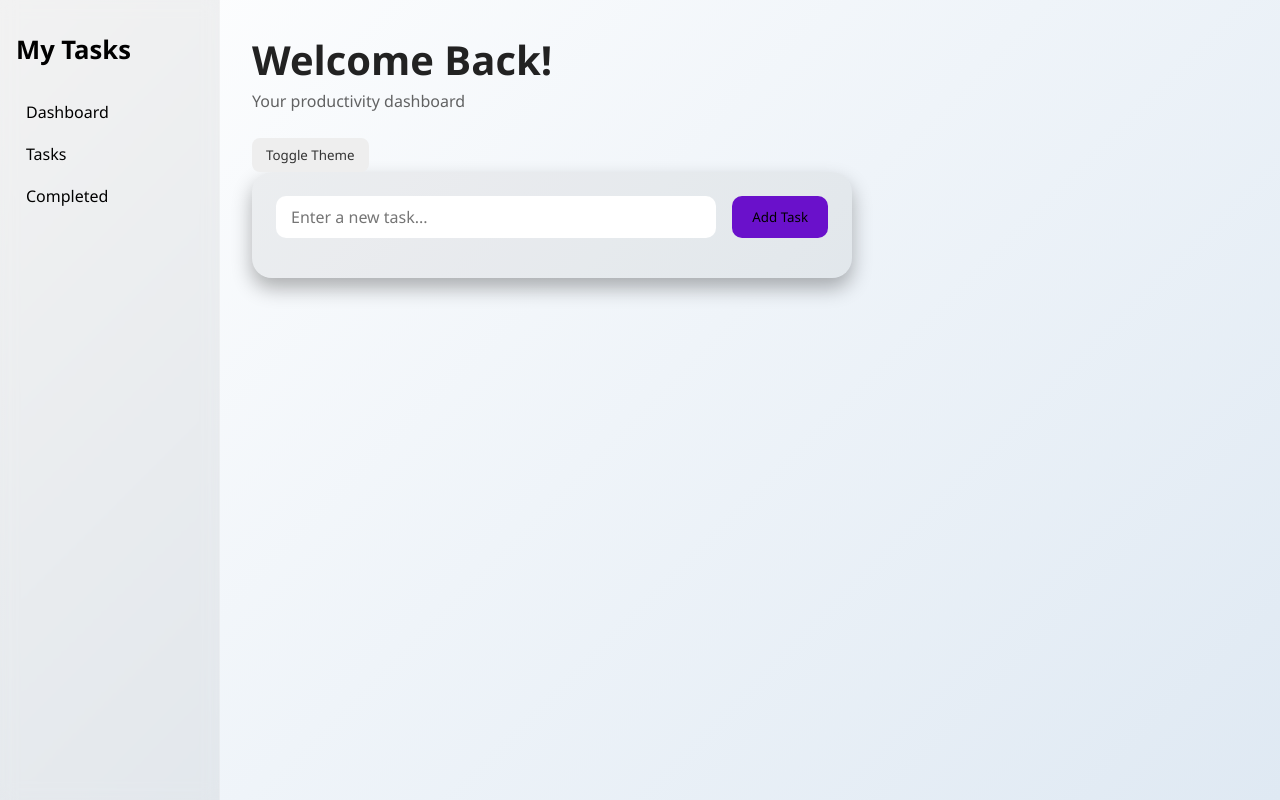
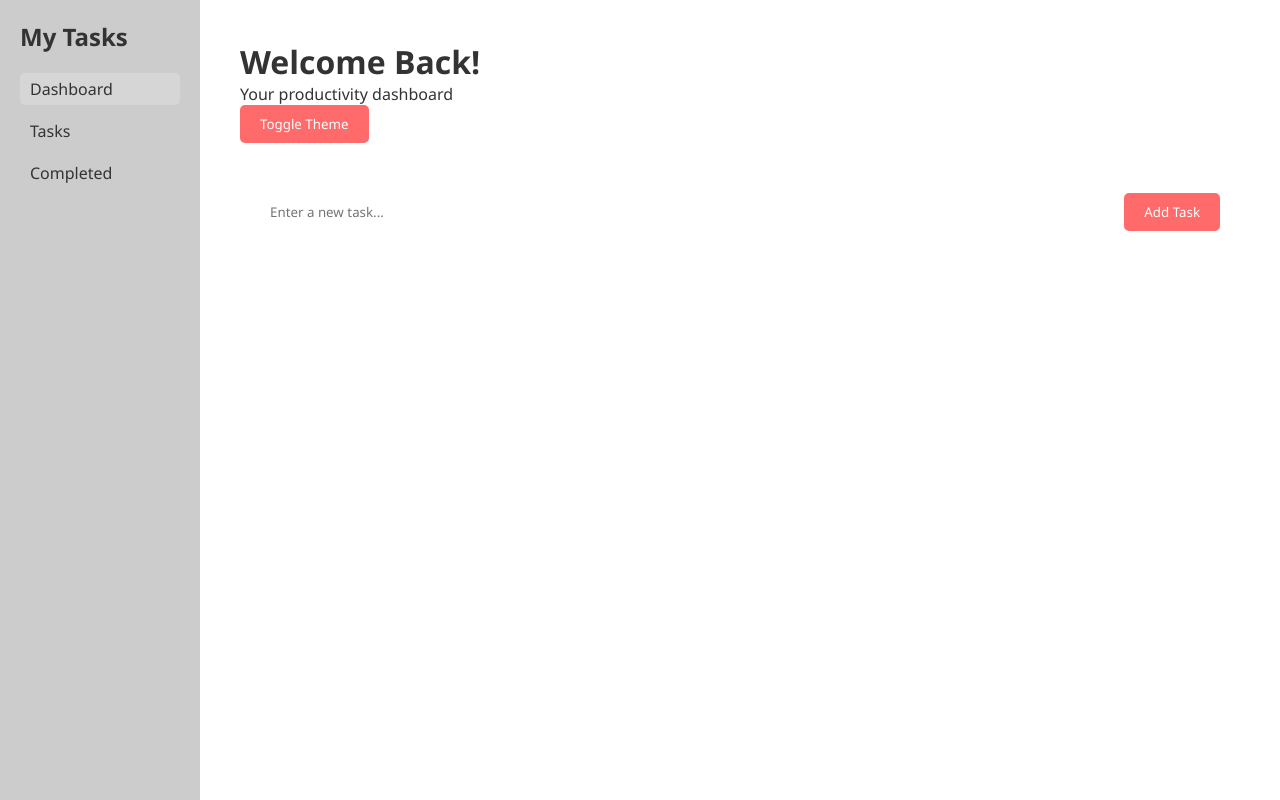
Before and after one commit to kr-1199/todo, a plain HTML site: page index.html in a window 1280 px wide. Both pictures are taken after a click on the button "Toggle Theme". Drawn offline with Linux system fonts and the light colour scheme; files that its build step writes are made by us from their sources; files whose address does not match are found by name.

Commit message:
Update style.css

```diff
--- a/style.css
+++ b/style.css
@@ -1,3 +1,4 @@
+
 * {
   margin: 0;
   padding: 0;
@@ -14,153 +15,102 @@ body {
 .dashboard {
   display: flex;
   height: 100vh;
-  width: 100%;
 }
 
 .sidebar {
-  width: 220px;
-  background: rgba(255, 255, 255, 0.1);
-  padding: 2rem 1rem;
-  backdrop-filter: blur(8px);
-  border-right: 1px solid rgba(255, 255, 255, 0.2);
+  width: 200px;
+  background: rgba(0, 0, 0, 0.2);
+  padding: 20px;
 }
 
 .sidebar h2 {
-  font-size: 1.6rem;
-  margin-bottom: 1.5rem;
+  margin-bottom: 20px;
+}
+
+.sidebar ul {
+  list-style: none;
 }
 
 .sidebar ul li {
-  list-style: none;
-  padding: 10px;
-  border-radius: 8px;
+  margin: 10px 0;
   cursor: pointer;
+  padding: 5px 10px;
+  border-radius: 5px;
   transition: 0.3s;
 }
 
-.sidebar ul li:hover {
-  background-color: rgba(255, 255, 255, 0.2);
+.sidebar ul li:hover,
+.sidebar ul li.active {
+  background: rgba(255, 255, 255, 0.2);
 }
 
 .main {
   flex: 1;
-  padding: 2rem;
-  overflow-y: auto;
+  padding: 40px;
 }
 
-.header h1 {
-  font-size: 2.5rem;
-  margin-bottom: 0.2rem;
-}
-
-.header p {
-  opacity: 0.7;
-  margin-bottom: 1rem;
-}
-
-#themeToggle {
-  background: rgba(255, 255, 255, 0.1);
-  border: none;
-  padding: 8px 14px;
-  border-radius: 8px;
-  color: white;
-  cursor: pointer;
-  margin-top: 10px;
+.header {
+  margin-bottom: 30px;
 }
 
 .todo-container {
-  background: rgba(255, 255, 255, 0.05);
-  padding: 1.5rem;
-  border-radius: 20px;
-  box-shadow: 0 10px 20px rgba(0,0,0,0.3);
-  max-width: 600px;
+  background: rgba(255, 255, 255, 0.1);
+  border-radius: 10px;
+  padding: 20px;
 }
 
 .input-group {
   display: flex;
-  gap: 1rem;
-  margin-bottom: 1rem;
+  gap: 10px;
+  margin-bottom: 20px;
 }
 
-.input-group input {
+#taskInput {
   flex: 1;
-  padding: 10px 15px;
+  padding: 10px;
   border: none;
-  border-radius: 10px;
-  outline: none;
-  font-size: 1rem;
+  border-radius: 5px;
 }
 
-.input-group button {
-  background-color: #6a11cb;
+button {
+  padding: 10px 20px;
+  border: none;
+  background: #ff6b6b;
   color: white;
-  border: none;
-  padding: 10px 20px;
-  border-radius: 10px;
+  border-radius: 5px;
   cursor: pointer;
-  transition: 0.3s;
-}
-
-.input-group button:hover {
-  background-color: #2575fc;
-}
-
-#taskList {
-  list-style: none;
 }
 
 #taskList li {
-  background: rgba(255, 255, 255, 0.1);
-  padding: 10px 15px;
-  margin: 10px 0;
-  border-radius: 12px;
   display: flex;
   justify-content: space-between;
+  padding: 10px;
+  background: rgba(0, 0, 0, 0.1);
+  margin: 5px 0;
+  border-radius: 5px;
   align-items: center;
-  transition: 0.3s;
 }
 
-#taskList li.completed {
+#taskList li.completed span {
   text-decoration: line-through;
   opacity: 0.6;
 }
 
-.task-actions {
-  display: flex;
-  gap: 10px;
+.task-actions button {
+  background: none;
+  color: white;
+  font-size: 1rem;
+  cursor: pointer;
+  border: none;
 }
 
-.task-actions button {
-  background: transparent;
-  color: white;
-  border: none;
-  cursor: pointer;
-  font-size: 1rem;
+body.light {
+  background: #f0f0f0;
+  color: #333;
 }
 
-/* Light Mode Styles */
-body.light {
-  background: linear-gradient(135deg, #ffffff, #dfe9f3);
-  color: #222;
-}
-
-body.light .sidebar {
-  background: rgba(0, 0, 0, 0.05);
-  color: #000;
-}
-
-body.light .todo-container,
-body.light #taskList li {
-  background: rgba(0, 0, 0, 0.05);
-  color: #000;
-}
-
-body.light .input-group input,
-body.light .input-group button {
-  color: #000;
-}
-
-body.light #themeToggle {
-  background: #eee;
+body.light .dashboard,
+body.light .todo-container {
+  background: #fff;
   color: #333;
 }
```
